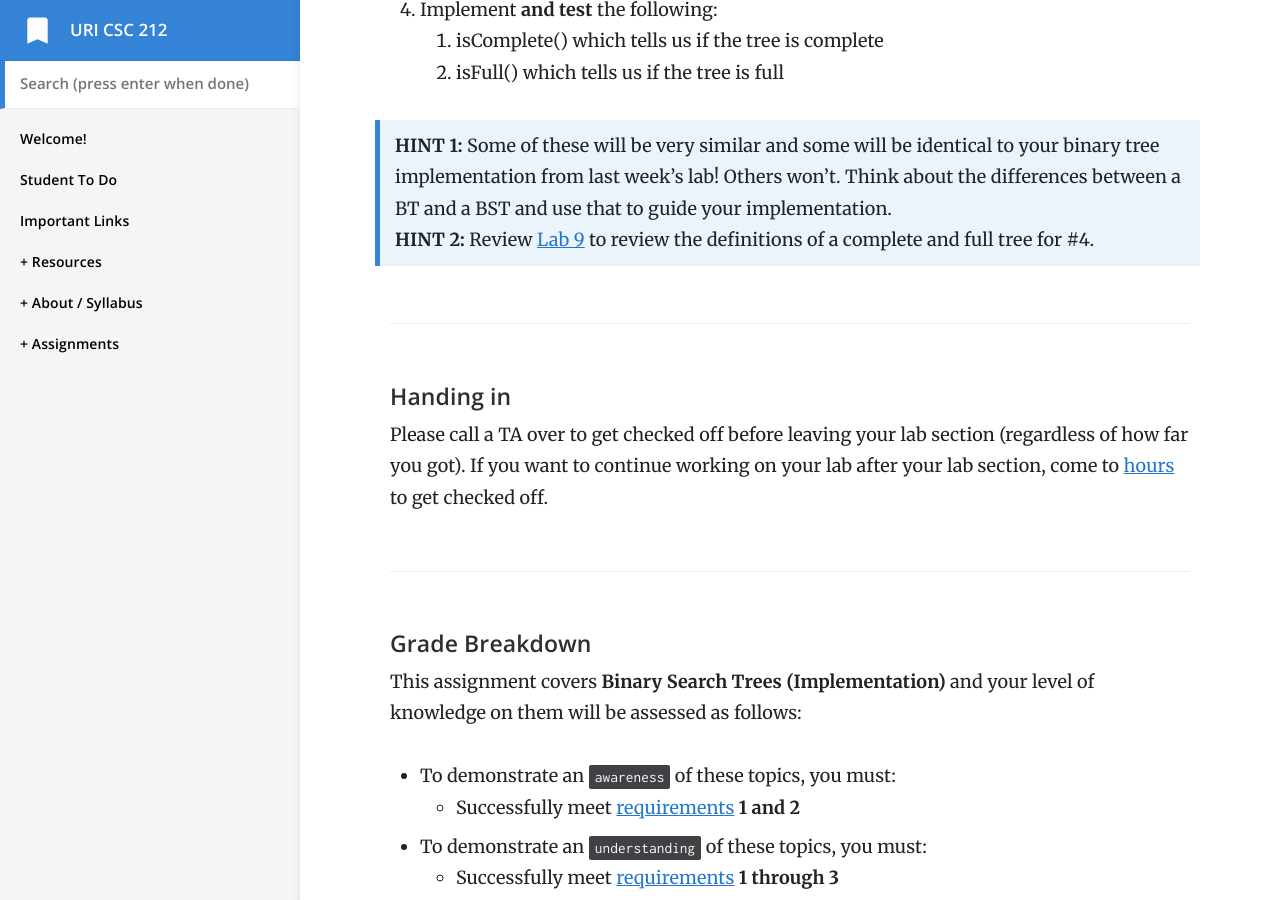
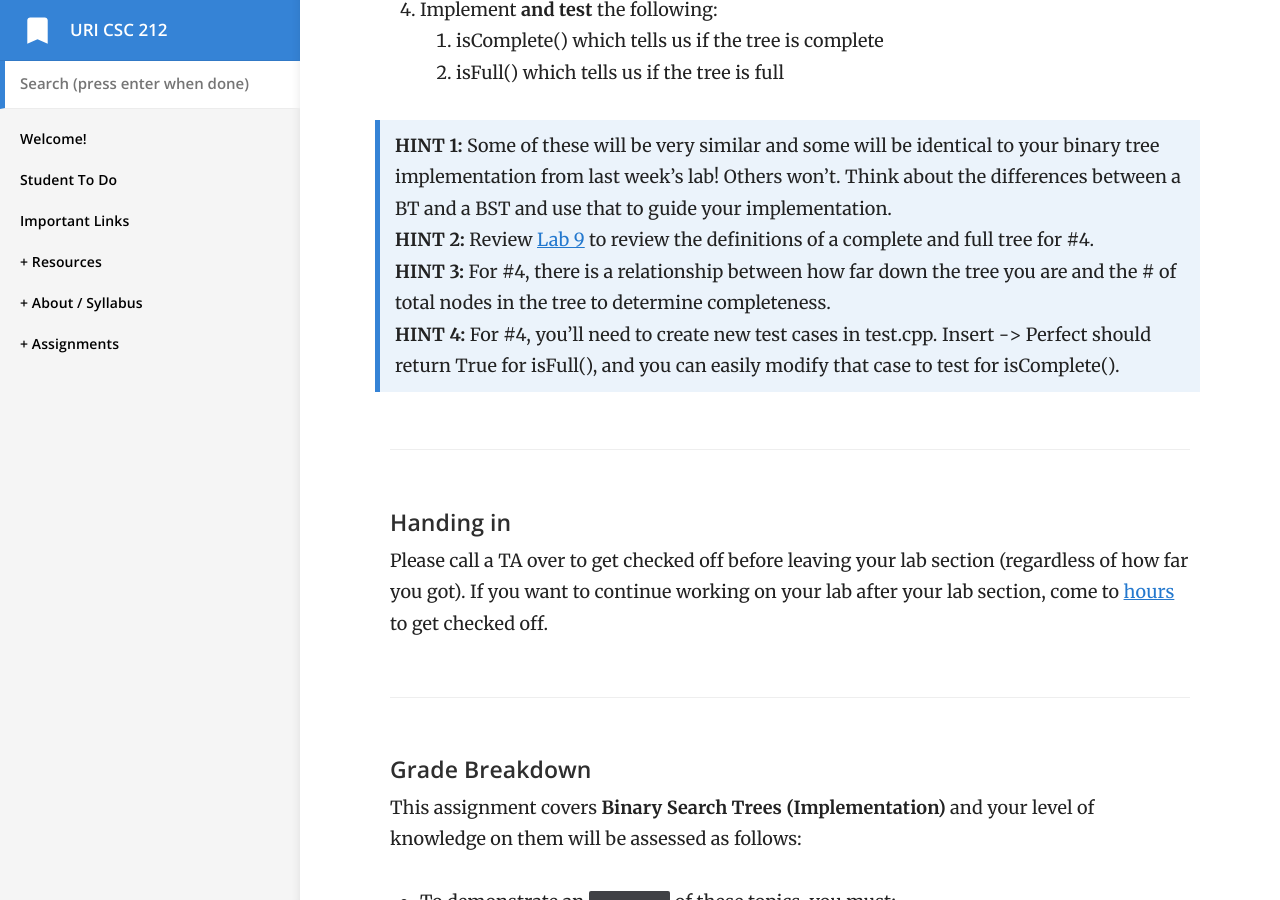
Before and after one commit to vcc-csc212/sp21-archive, a Jekyll site: the page built from _docs/labs/lab-10/lab-10.md, in a window 1280 px wide and 900 px high, scrolled down 7602 px. Built offline with Jekyll 4.4.1, drawn with Linux system fonts in a browser that asks for light colours.

Commit message:
Added more hints

```diff
--- a/_docs/labs/lab-10/lab-10.md
+++ b/_docs/labs/lab-10/lab-10.md
@@ -199,7 +199,7 @@ Your goal for this lab is to complete the following tasks **in order**:
    1. isFull() which tells us if the tree is full
 
 > **HINT 1:** Some of these will be very similar and some will be identical to your binary tree implementation from last week's lab! Others won't. Think about the differences between a BT and a BST and use that to guide your implementation. <br>
-**HINT 2:** Review [Lab 9](/lab09) to review the definitions of a complete and full tree for #4.
+**HINT 2:** Review [Lab 9](/lab09) to review the definitions of a complete and full tree for #4. <br>**HINT 3:** For #4, there is a relationship between how far down the tree you are and the # of total nodes in the tree to determine completeness. <br>**HINT 4:** For #4, you'll need to create new test cases in test.cpp. Insert -> Perfect should return True for isFull(), and you can easily modify that case to test for isComplete().
 
 ---
 
```
